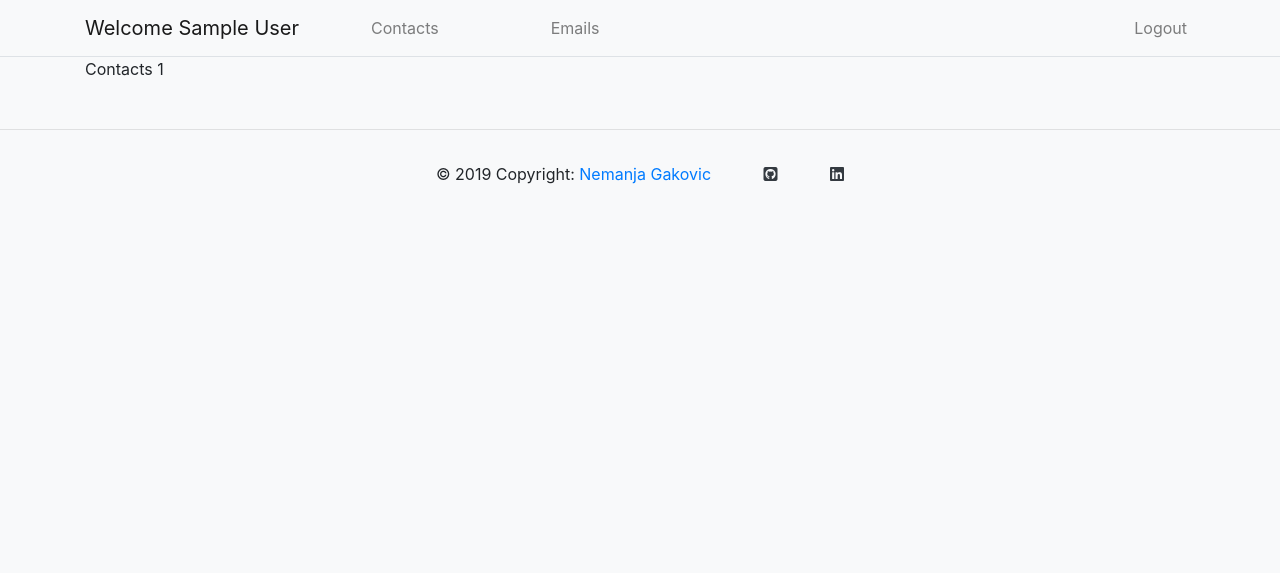
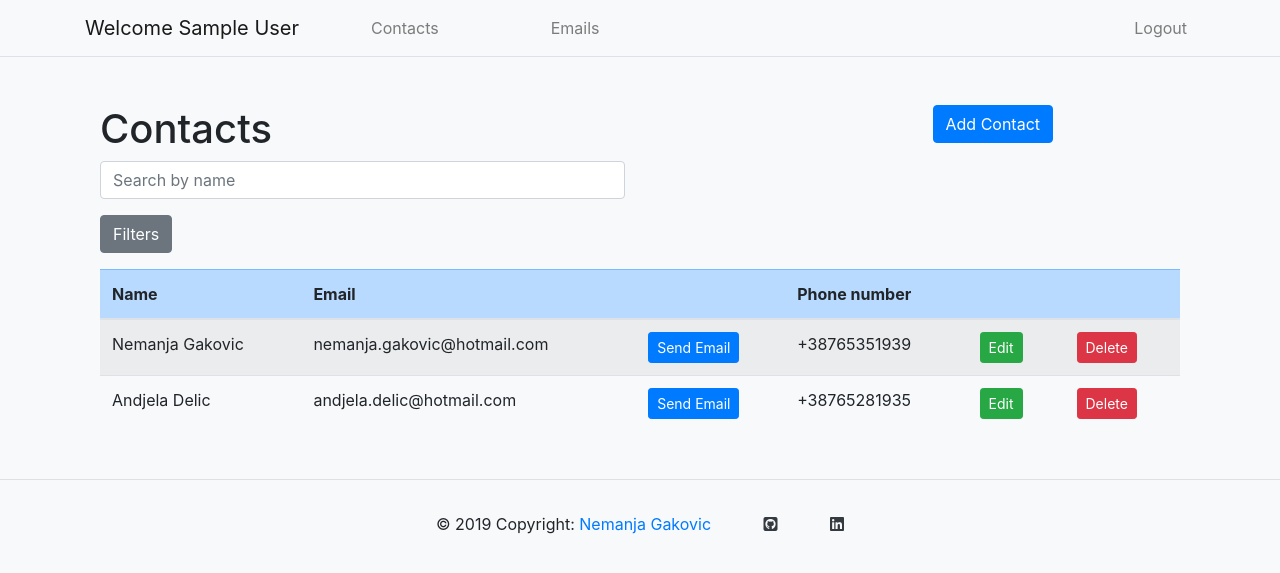
Before and after one commit to Smiley-dev/Phonebook-demo, a PHP site: page /phonebook/contacts/contacts in a window 1280 px wide. Shown: the top 573 px of the page. Run offline with PHP 8.4, Linux system fonts and the light colour scheme; the visitor is signed in with stand-in values (Sample User, id 1); some libraries are stand-ins or nearby versions.

Commit message:
Contact page Interface

```diff
--- a/app/controllers/Contacts.php
+++ b/app/controllers/Contacts.php
@@ -10,4 +10,5 @@ public function __construct()
     public function index(){
 
     }
+
 }
--- a/app/views/contacts/contacts.php
+++ b/app/views/contacts/contacts.php
@@ -1,4 +1,100 @@
 <?php require APPROOT . '/views/includes/header.php'; ?>
-Contacts
-<?php echo $_SESSION['user_id']; ?>
+<div class="container">
+    <div class="row mt-5">
+        <div class="col-9">
+            <h1 >Contacts</h1>
+        </div>
+        <div class="col-3 mb-3">
+            <a href="" class="btn btn-primary">Add Contact</a>
+        </div>
+    </div>
+    <div class="row">
+        <div class="col-lg-6 col-sm-12">
+            <div class="input-group mb-3">
+                <input type="text" class="form-control" placeholder="Search by name" aria-label="Name" aria-describedby="button-addon2">
+            </div>
+        </div>
+    </div>
+
+        <button class="btn btn-secondary mb-3" type="button" data-toggle="collapse" data-target="#collapseExample" aria-expanded="false" aria-controls="collapseExample">
+            Filters
+        </button>
+
+        <div class="collapse mb-3" id="collapseExample">
+            <form action="">
+
+            <div class="row">
+
+
+                    <div class="input-group mb-3 col-md-4">
+                        <div class="input-group-prepend">
+                            <label class="input-group-text" for="groups">Groups</label>
+                        </div>
+                        <select class="custom-select" id="groups">
+                            <option selected>Choose...</option>
+                            <option value="1">Family</option>
+                            <option value="2">Friends</option>
+                            <option value="3">Business</option>
+                        </select>
+                    </div>
+
+                    <div class="form-check col-md-3 mb-2">
+                        <input type="checkbox" class="form-check-input" id="has-email">
+                        <label class="form-check-label" for="has-email">Has email</label>
+                    </div>
+
+                    <div class="form-check col-md-3 mb-2 ">
+                        <input type="checkbox" class="form-check-input" id="has-phone">
+                        <label class="form-check-label" for="has-phone">Has phone number</label>
+                    </div>
+
+                    <div class="col-md-2">
+                        <input type="submit" class="btn btn-primary" value="Filter">
+                    </div>
+
+            </div>
+
+            </form>
+
+        </div>
+
+
+
+
+    <table class="table table-hover table-striped">
+        <thead class=" table-primary">
+        <tr>
+
+            <th scope="col">Name</th>
+            <th scope="col">Email</th>
+            <th></th>
+            <th scope="col">Phone number</th>
+
+            <th></th>
+            <th></th>
+        </tr>
+        </thead>
+        <tbody>
+        <tr>
+            <td>Nemanja Gakovic</td>
+            <td>nemanja.gakovic@hotmail.com</td>
+            <td> <button class="btn btn-sm btn-primary">Send Email</button></td>
+            <td>+38765351939</td>
+            <td class="px-3"><button class="btn btn-sm btn-success">Edit</button></td>
+            <td class="px-3"><button class="btn btn-sm btn-danger">Delete</button></td>
+        </tr>
+        <tr>
+
+            <td>Andjela Delic</td>
+            <td>andjela.delic@hotmail.com</td>
+            <td> <button class="btn btn-sm btn-primary">Send Email</button></td>
+            <td>+38765281935</td>
+            <td class="px-3"><button class="btn btn-sm btn-success">Edit</button></td>
+            <td class="px-3"><button class="btn btn-sm btn-danger">Delete</button></td>
+        </tr>
+
+        </tbody>
+    </table>
+</div>
+
 <?php require APPROOT . '/views/includes/footer.php'; ?>
--- a/app/views/includes/navbar.php
+++ b/app/views/includes/navbar.php
@@ -1,6 +1,6 @@
 <nav class="navbar navbar-expand-lg navbar-light bg-light border-bottom ">
     <div class="container">
-        <a class="navbar-brand" href="<?php echo URLROOT; ?>">Welcome <?php echo $_SESSION['user_name']; ?></a>
+        <a class="navbar-brand" href="<?php echo URLROOT; ?>"><?php echo (isset($_SESSION['user_name'])) ? 'Welcome ' . $_SESSION['user_name'] : SITENAME; ?></a>
         <button class="navbar-toggler" type="button" data-toggle="collapse" data-target="#navbarsExample07" aria-controls="navbarsExample07" aria-expanded="false" aria-label="Toggle navigation">
             <span class="navbar-toggler-icon"></span>
         </button>
```
Lines whose indentation alone changed are shown as unchanged.
